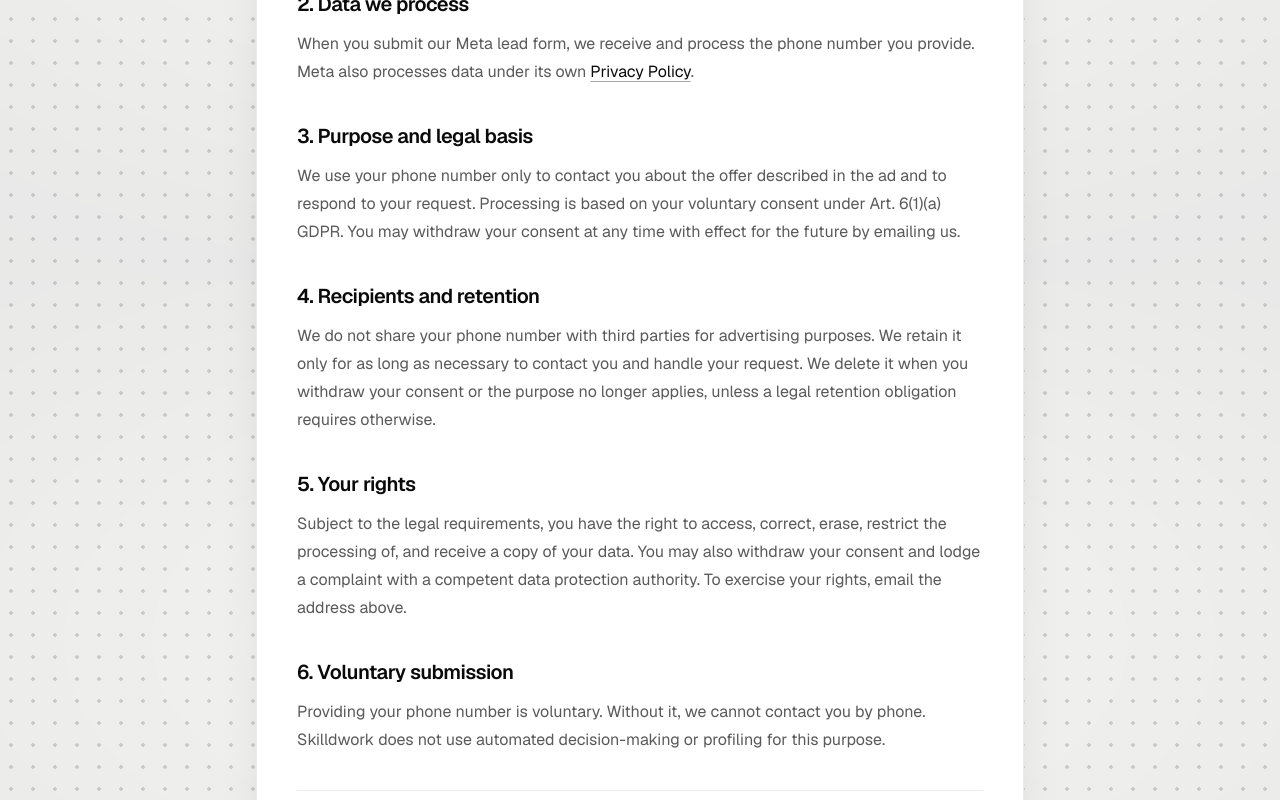
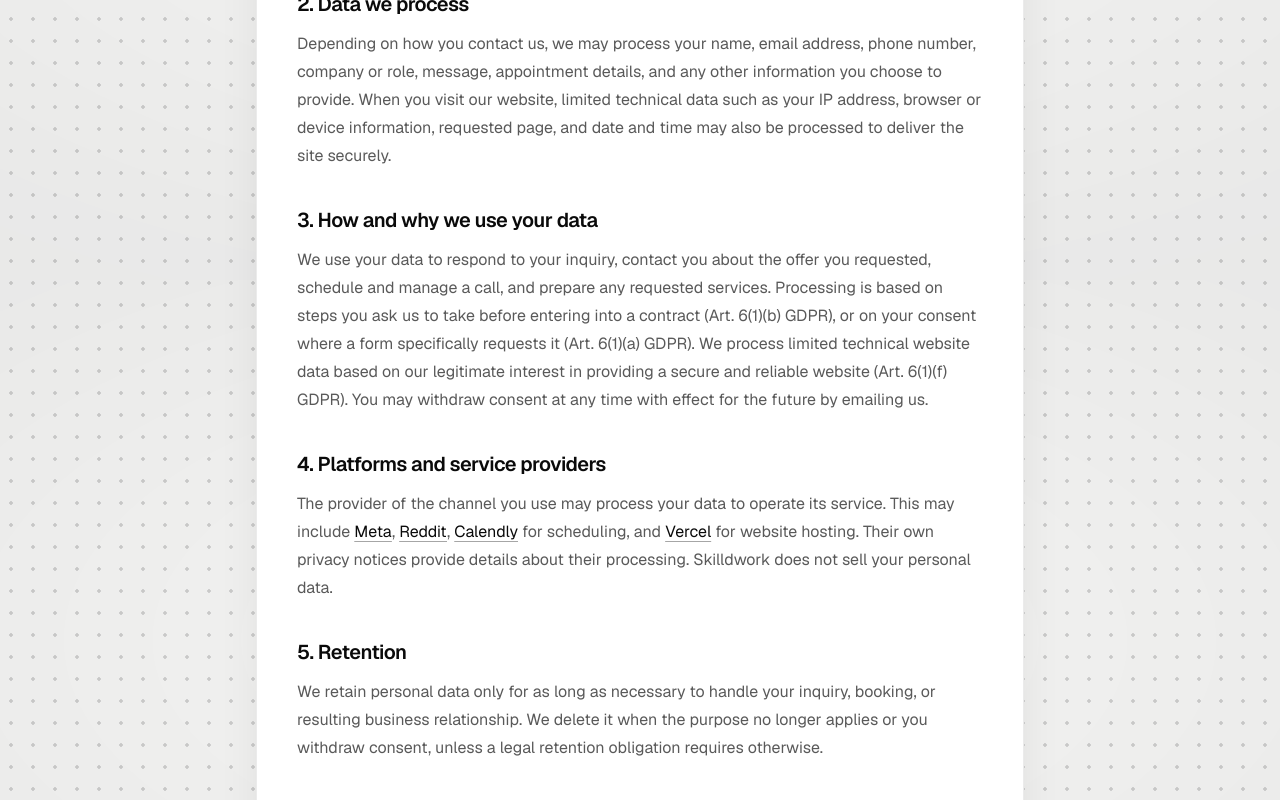
Before and after one commit to dwaynehenneberg-cell/skilldwork, a Next.js app: page /privacy in a window 1280 px wide. Shown: the part 520-1320 px from the top of the page. Built offline with nearby package versions, Linux system fonts and the light colour scheme.

Commit message:
Generalize privacy notice

```diff
--- a/app/privacy/page.tsx
+++ b/app/privacy/page.tsx
@@ -4,11 +4,13 @@ import ThemeToggle from "../theme-toggle";
 
 export const metadata: Metadata = {
   title: "Privacy | Skilldwork",
-  description: "Privacy notice for Skilldwork Meta lead forms.",
+  description: "Privacy notice for Skilldwork contact requests and bookings.",
 };
 
 const sectionClass = "space-y-3";
 const headingClass = "text-xl font-semibold tracking-tight text-[var(--text)]";
+const linkClass =
+  "text-[var(--text)] underline decoration-[var(--field-border-focus)] underline-offset-4 transition-opacity hover:opacity-65";
 
 export default function PrivacyPage() {
   return (
@@ -30,8 +32,8 @@ export default function PrivacyPage() {
             Privacy
           </h1>
           <p className="max-w-2xl leading-7">
-            This notice applies to contact details you submit through a lead form on Facebook or
-            Instagram.
+            This notice explains how Skilldwork handles personal data you provide through our
+            website, a lead form on Facebook, Instagram or Reddit, or our Calendly booking link.
           </p>
         </header>
 
@@ -43,7 +45,7 @@ export default function PrivacyPage() {
             Email:{" "}
             <a
               href="mailto:hello@skilldwork.com"
-              className="text-[var(--text)] underline decoration-[var(--field-border-focus)] underline-offset-4 hover:opacity-65"
+              className={linkClass}
             >
               hello@skilldwork.com
             </a>
@@ -53,42 +55,83 @@ export default function PrivacyPage() {
         <section className={sectionClass}>
           <h2 className={headingClass}>2. Data we process</h2>
           <p className="leading-7">
-            When you submit our Meta lead form, we receive and process the phone number you
-            provide. Meta also processes data under its own{" "}
+            Depending on how you contact us, we may process your name, email address, phone
+            number, company or role, message, appointment details, and any other information you
+            choose to provide. When you visit our website, limited technical data such as your IP
+            address, browser or device information, requested page, and date and time may also be
+            processed to deliver the site securely.
+          </p>
+        </section>
+
+        <section className={sectionClass}>
+          <h2 className={headingClass}>3. How and why we use your data</h2>
+          <p className="leading-7">
+            We use your data to respond to your inquiry, contact you about the offer you requested,
+            schedule and manage a call, and prepare any requested services. Processing is based on
+            steps you ask us to take before entering into a contract (Art. 6(1)(b) GDPR), or on
+            your consent where a form specifically requests it (Art. 6(1)(a) GDPR). We process
+            limited technical website data based on our legitimate interest in providing a secure
+            and reliable website (Art. 6(1)(f) GDPR). You may withdraw consent at any time with
+            effect for the future by emailing us.
+          </p>
+        </section>
+
+        <section className={sectionClass}>
+          <h2 className={headingClass}>4. Platforms and service providers</h2>
+          <p className="leading-7">
+            The provider of the channel you use may process your data to operate its service. This
+            may include{" "}
             <a
               href="https://www.facebook.com/privacy/policy/"
               target="_blank"
               rel="noreferrer"
-              className="text-[var(--text)] underline decoration-[var(--field-border-focus)] underline-offset-4 hover:opacity-65"
+              className={linkClass}
             >
-              Privacy Policy
+              Meta
             </a>
-            .
+            ,{" "}
+            <a
+              href="https://www.reddit.com/policies/privacy-policy"
+              target="_blank"
+              rel="noreferrer"
+              className={linkClass}
+            >
+              Reddit
+            </a>
+            ,{" "}
+            <a
+              href="https://calendly.com/legal/privacy-notice"
+              target="_blank"
+              rel="noreferrer"
+              className={linkClass}
+            >
+              Calendly
+            </a>{" "}
+            for scheduling, and{" "}
+            <a
+              href="https://vercel.com/legal/privacy-notice"
+              target="_blank"
+              rel="noreferrer"
+              className={linkClass}
+            >
+              Vercel
+            </a>{" "}
+            for website hosting. Their own privacy notices provide details about their processing.
+            Skilldwork does not sell your personal data.
           </p>
         </section>
 
         <section className={sectionClass}>
-          <h2 className={headingClass}>3. Purpose and legal basis</h2>
+          <h2 className={headingClass}>5. Retention</h2>
           <p className="leading-7">
-            We use your phone number only to contact you about the offer described in the ad and
-            to respond to your request. Processing is based on your voluntary consent under Art.
-            6(1)(a) GDPR. You may withdraw your consent at any time with effect for the future by
-            emailing us.
+            We retain personal data only for as long as necessary to handle your inquiry, booking,
+            or resulting business relationship. We delete it when the purpose no longer applies or
+            you withdraw consent, unless a legal retention obligation requires otherwise.
           </p>
         </section>
 
         <section className={sectionClass}>
-          <h2 className={headingClass}>4. Recipients and retention</h2>
-          <p className="leading-7">
-            We do not share your phone number with third parties for advertising purposes. We
-            retain it only for as long as necessary to contact you and handle your request. We
-            delete it when you withdraw your consent or the purpose no longer applies, unless a
-            legal retention obligation requires otherwise.
-          </p>
-        </section>
-
-        <section className={sectionClass}>
-          <h2 className={headingClass}>5. Your rights</h2>
+          <h2 className={headingClass}>6. Your rights</h2>
           <p className="leading-7">
             Subject to the legal requirements, you have the right to access, correct, erase,
             restrict the processing of, and receive a copy of your data. You may also withdraw
@@ -98,10 +141,11 @@ export default function PrivacyPage() {
         </section>
 
         <section className={sectionClass}>
-          <h2 className={headingClass}>6. Voluntary submission</h2>
+          <h2 className={headingClass}>7. Voluntary submission</h2>
           <p className="leading-7">
-            Providing your phone number is voluntary. Without it, we cannot contact you by phone.
-            Skilldwork does not use automated decision-making or profiling for this purpose.
+            Providing personal data is voluntary. Without the details needed to respond or arrange
+            a meeting, we may be unable to handle your request. Skilldwork does not use automated
+            decision-making or profiling for these purposes.
           </p>
         </section>
 
```
